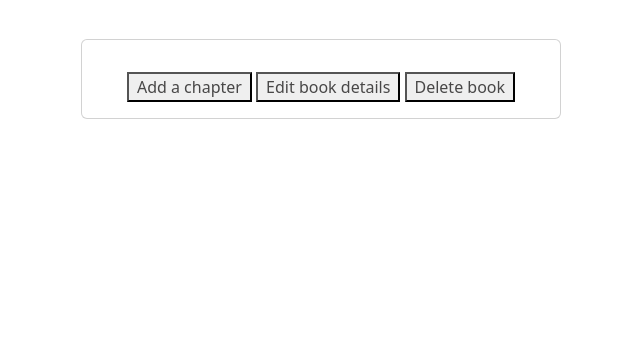
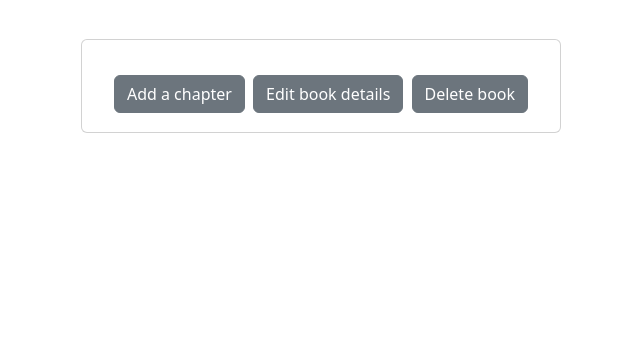
Before and after one commit to DanilleH22/inkpad_book, a Django app: template book/templates/book/completed_book.html in a window 1280 px wide. Shown: the part 102-442 px from the top of the page, without its empty margins (319-959 px from the left). Run offline with Django 3.2, Linux system fonts and the light colour scheme; the template is opened without the code that fills it, so the values that code supplies are empty; parts of the project's set-up code (start-up, migrations or seed data) failed here and were passed over; some libraries are stand-ins or nearby versions.

Commit message:
Add button class and message close button

```diff
--- a/book/templates/book/completed_book.html
+++ b/book/templates/book/completed_book.html
@@ -4,6 +4,9 @@
     {% for message in messages %}
         <div class="alert alert-{{ message.tags }}">
             {{ message }}
+            <button type="button" class="close" data-dismiss="alert" aria-label="Close">
+                <span aria-hidden="true">&times;</span>
+            </button>
         </div>
     {% endfor %}
 {% endif %}
@@ -16,9 +19,9 @@
           <h3 class="card-title">{{ books.title | safe }}</h3>
             <p class="card-text">{{ books.excerpt | safe }}</p>
             <p class="card-text">{{ books.synopsis | safe }}</p>
-            <button><a href="{% url 'add_chapter' book_slug=books.slug %}">Add a chapter</a></button>
-            <button><a href="{% url 'edit_book' slug=books.slug pk=books.pk %}">Edit book details</a></button>
-            <button><a href="{% url 'delete_book' slug=books.slug %}">Delete book</a></button>
+            <a href="{% url 'add_chapter' book_slug=books.slug %}" class="btn btn-secondary">Add a chapter</a>
+            <a href="{% url 'edit_book' slug=books.slug pk=books.pk %}" class="btn btn-secondary">Edit book details</a>
+            <a href="{% url 'delete_book' slug=books.slug %}" class="btn btn-secondary">Delete book</a>
         </div>
       </div>
 </div>
```
